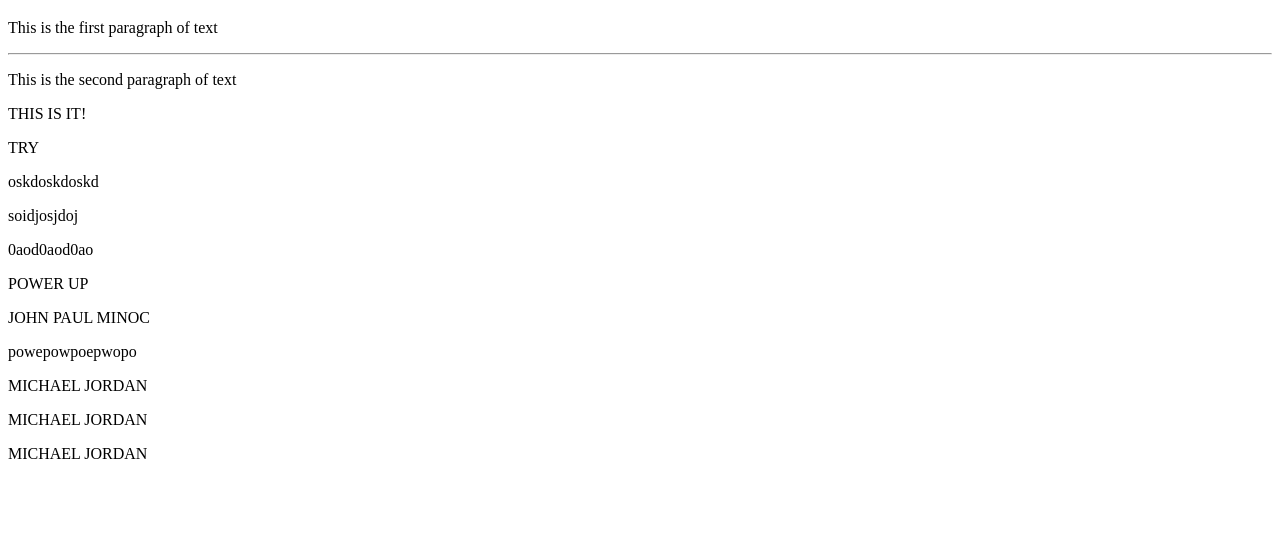
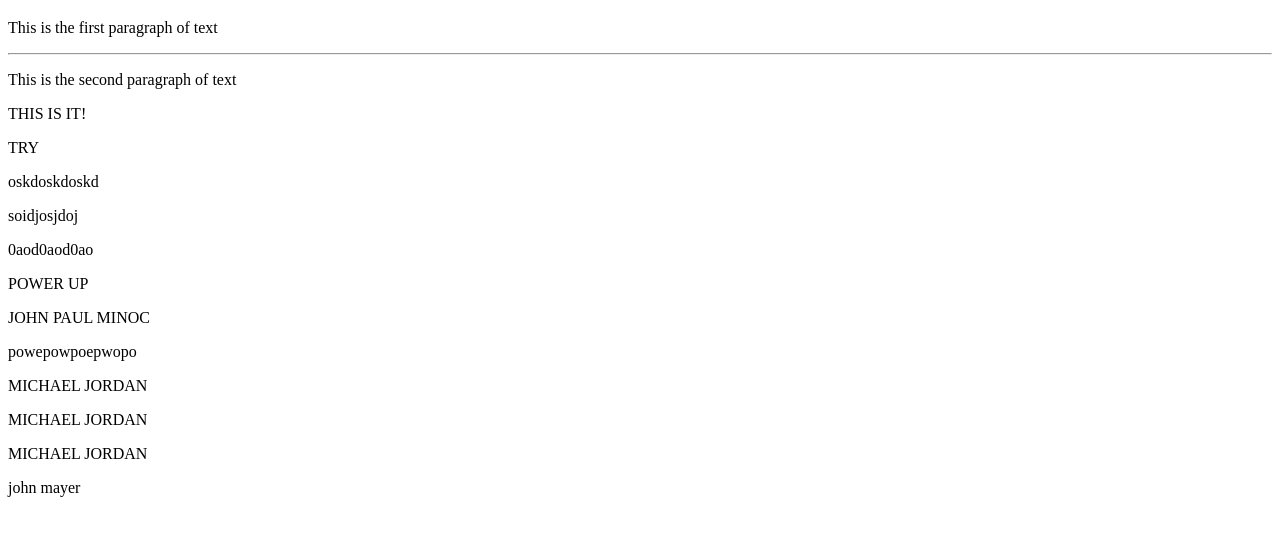
Before and after one commit to johnpaulminoc/minocexer2, a plain HTML site: page index.html in a window 1280 px wide. Shown: the part 61-596 px from the top of the page. Drawn offline with Linux system fonts and the light colour scheme.

Commit message:
try try TRY try U MMM STj CLAPTON

```diff
--- a/index.html
+++ b/index.html
@@ -22,7 +22,7 @@
     <p>MICHAEL JORDAN</p>
 
     <p>MICHAEL JORDAN</p>
-
+    <p>john mayer</p>
 
 
   </body>
```
